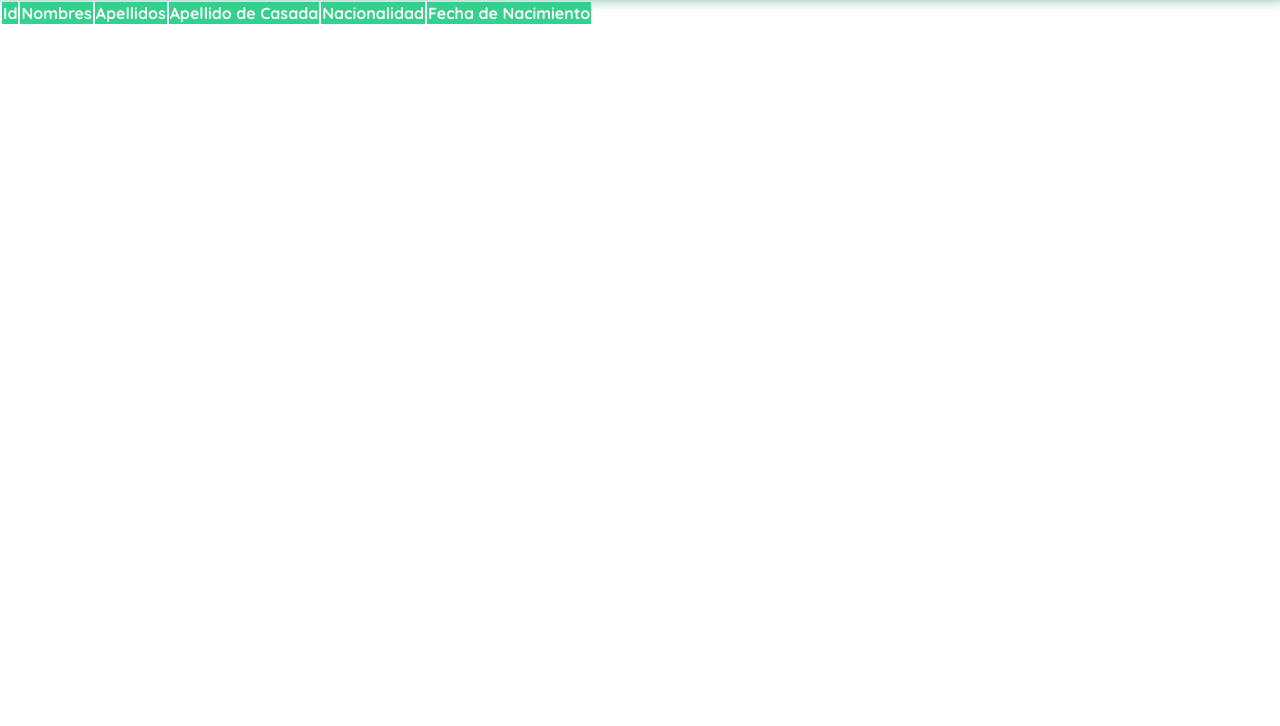
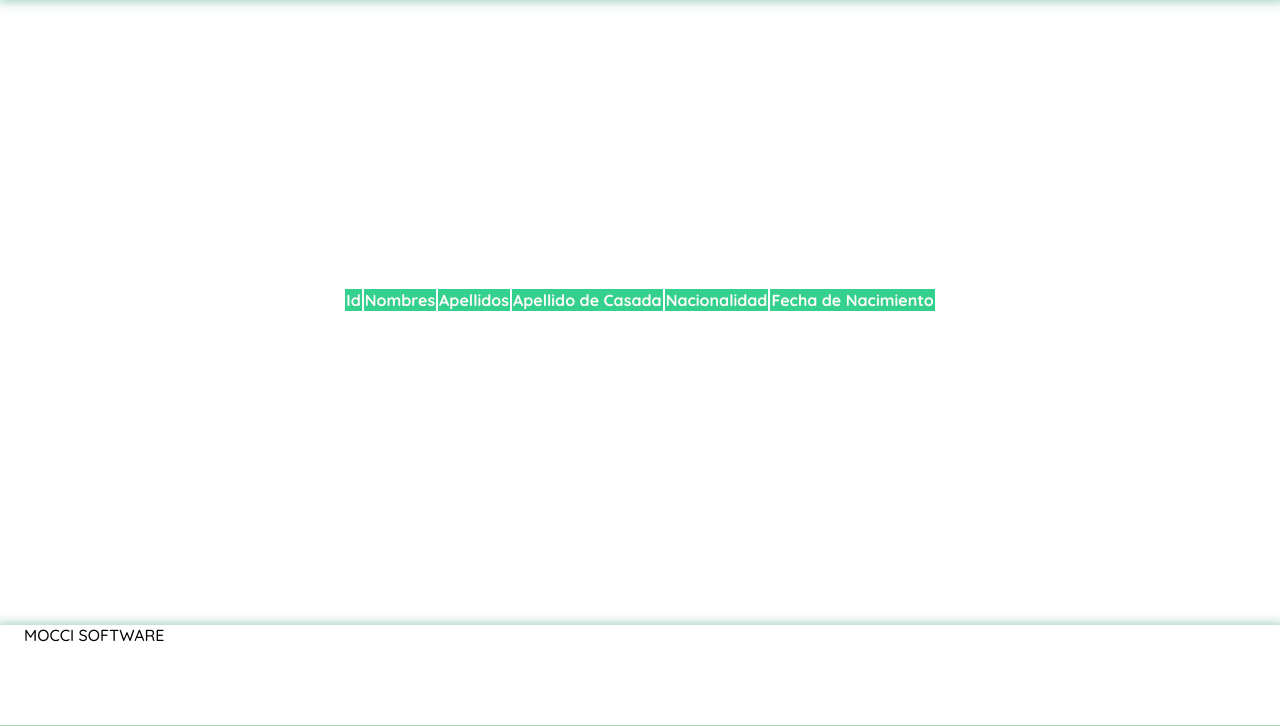
Before and after one commit to ML19017/MOCCISoftware_Producto_SGA, a Django app: page /sistema_gestor_asociados/desktop in a window 1280 px wide. Shown: the part 81-807 px from the top of the page. Before the commit the page ends 105 px from the top, so only its background shows below. Run offline with Django 3.2, Linux system fonts and the light colour scheme; lists and menus that the app fills with data are empty.

Commit message:
Actualización: Templates y estilos
Supongo que no hay de otra, se implementan cambios de estilos y se agrega ajusta el footer.

```diff
--- a/sistema_gestor_asociados/static/css/estiloTemplates.css
+++ b/sistema_gestor_asociados/static/css/estiloTemplates.css
@@ -27,8 +27,8 @@
 body {
   margin: 0;
   font-family: 'Quicksand', sans-serif;
+}
 
-  }
 nav {
   display: flex;
   justify-content: space-between;
@@ -39,18 +39,32 @@
   -moz-box-shadow: 1px -4px 12px 4px rgba(49,148,124,0.58);
 }
 
+footer {
+  display: flow-root;
+  height: 100px;
+  margin-top: 25px;
+  justify-content: space-between;
+  padding: 0 24px;
+  border-bottom: 1px solid var(--hospital-green);
+  box-shadow: 1px 4px 12px 4px rgba(49,148,124,0.58);
+  -webkit-box-shadow: 1px 4px 12px 4px rgba(49,148,124,0.58);
+  -moz-box-shadow: 1px 4px 12px 4px rgba(49,148,124,0.58);
+}
+
 thead {
   padding: 17px;
   border-color: rgb(209, 209, 209);
   color: rgb(255, 250, 250);
   background-color: rgb(51, 209, 141);
 }
+
 tbody {
     padding: 17px;
     text-align: center;
     background-color: rgb(240, 255, 247);
     border-color: rgb(209, 209, 209);
 }
+
 caption {
     caption-side: bottom;
     text-align: left;
@@ -69,8 +83,7 @@
   width: 70px;
   height: 70px;
 }
-  .navbar-left ul,
-    .navbar-right ul {
+.navbar-left ul, .navbar-right ul {
   list-style: none;
   padding: 10px;
   margin: 0;
@@ -78,33 +91,38 @@
   align-items: center;
   height: 60px;
 }
+
 .navbar-left {
   display: flex;
 }
+
 .navbar-left ul {
   margin-left: 20px;
 }
-    .navbar-left ul li a,
-    .navbar-right ul li a {
+
+.navbar-left ul li a, .navbar-right ul li a {
   text-decoration: none;
   color: var(--black);
   border: 1px solid var(--white);
   padding: 8px;
   border-radius: 8px;
 }
-    .navbar-left ul li a:hover,
-    .navbar-right ul li a:hover {
+
+.navbar-left ul li a:hover, .navbar-right ul li a:hover {
   border: 1px solid var(--hospital-green);
   color: var(--vert);
 }
+
 .navbar-email {
   color: var(--black);
   font-size: var(--sm);
   margin-right: 12px;
 }
+
 .navbar-shopping-cart {
   position: relative;
 }
+
 .navbar-shopping-cart div {
   width: 16px;
   height: 16px;
@@ -119,6 +137,7 @@
   justify-content: center;
   align-items: center;
 }
+
 @media (max-width: 640px) {
   .menu {
     display: block;
@@ -130,6 +149,7 @@
     display: none;
   }
 }
+
 .cards-container {
   display: grid;
   grid-template-columns: repeat(auto-fill, 240px);
@@ -139,41 +159,49 @@
   margin-left: 200px;
   margin-right: 200px;
 }
+
 .product-card {
   cursor: pointer;
   width: 240px;
 }
+
 .product-card img {
   width: 240px;
   height: 240px;
   border-radius: 20px;
   object-fit: cover;
 }
+
 .product-info {
   display: flex;
   justify-content: space-between;
   align-items: center;
   margin-top: 24px;
 }
+
 .product-info figure {
   margin: 0;
 }
+
 .product-info figure img {
   width: 35px;
   height: 35px;
 }
+
 .product-info div p:nth-child(1) {
   font-weight: bold;
   font-size: var(--md);
   margin-top: 0;
   margin-bottom: 4px;
 }
+
 .product-info div p:nth-child(2) {
   font-size: var(--sm);
   margin-top: 0;
   margin-bottom: 0;
   color: var(--black);
 }
+
 @media (max-width: 640px) {
   .cards-container {
     grid-template-columns: repeat(auto-fill, 140px);
@@ -205,11 +233,10 @@
 }
 
 .boton:hover{
-
   background:black;
   color:white;
+}
 
-      }
 .input {
   background-color: var(--text-input-field);
   border: none;
@@ -219,18 +246,21 @@
   padding: 6px;
   margin-bottom: 12px;
   }
+
 .form {
   display: flex;
   flex-direction: column;
 }
 .comun {
   width: 100%;
-            height: 100vh;
+  min-height: calc(100vh - 200px);
+  max-height: calc(100vh - 200px);
+  overflow-y: scroll;
+  overflow-x: hidden;
   display: grid;
   place-items: center;
+}
 
-
-          }
 .primary-button {
   background-color: var(--hospital-green);
   border-radius: 8px;
@@ -243,23 +273,26 @@
   height: 50px;
   margin: 2px 2px 10px 2px;
 }
+
 .label {
   font-size: var(--md);
   font-weight: bold;
   margin-bottom: 10px;
 }
+
 .form-container {
   display: grid;
   grid-template-rows: auto 1fr auto;
   width: 400px;
+}
 
-          }
 .imagen {
   width: 150px;
   margin-bottom: 48px;
   justify-self: center;
   display: none;
 }
+
 .labelTitulo {
   font-size: var(--xlg);
   font-weight: bold;
--- a/sistema_gestor_asociados/templates/actividad_economica.html
+++ b/sistema_gestor_asociados/templates/actividad_economica.html
@@ -30,5 +30,6 @@
         </form>
       </div>
     </div>
+    {% include "footer.html" %}
   </body>
 </html>
--- a/sistema_gestor_asociados/templates/anexo_documentacion.html
+++ b/sistema_gestor_asociados/templates/anexo_documentacion.html
@@ -37,5 +37,6 @@
         </form>
       </div>
     </div>
+    {% include "footer.html" %}
   </body>
 </html>
--- a/sistema_gestor_asociados/templates/beneficiarios.html
+++ b/sistema_gestor_asociados/templates/beneficiarios.html
@@ -59,5 +59,6 @@
           </form>
         </div>
       </div>
+    {% include "footer.html" %}
   </body>
 </html>
--- a/sistema_gestor_asociados/templates/datos_conyuge.html
+++ b/sistema_gestor_asociados/templates/datos_conyuge.html
@@ -102,5 +102,6 @@
                 </form>
             </div>
         </div>
+        {% include "footer.html" %}
     </body>
 </html>
--- a/sistema_gestor_asociados/templates/datos_personales.html
+++ b/sistema_gestor_asociados/templates/datos_personales.html
@@ -139,5 +139,6 @@
                 </form>
             </div>
         </div>
+        {% include "footer.html" %}
     </body>
 </html>
--- a/sistema_gestor_asociados/templates/domicilio.html
+++ b/sistema_gestor_asociados/templates/domicilio.html
@@ -6,7 +6,7 @@
   </head>
   <body>
     <div class="comun">
-    <div class="form-container">
+      <div class="form-container">
         <form class="form" action="/sistema_gestor_asociados/ingresar_solicitud" method="post">
           <!-- @ID && @PARAMS : patron / name-name
               #dirección
@@ -37,7 +37,9 @@
           </label>
             <input class="input" type="text" name="tiempoDeEstancia" id="tiempoDeEstancia" placeholder="Tiempo de instancia" pattern="[a-zA-ZñÑáéíóúÁÉÍÓÚ\s]+" minlength="5" maxlength="32" required>
           <input  type="submit" value="Enviar" class="primary-button">
+        </form>
       </div>
     </div>
+    {% include "footer.html" %}
   </body>
 </html>
--- /dev/null
+++ b/sistema_gestor_asociados/templates/footer.html
@@ -0,0 +1,12 @@
+<!DOCTYPE html>
+<html>
+	<head>
+	<style>
+	</style>
+	</head>
+	<body>
+		<footer>
+			MOCCI SOFTWARE
+		</footer>
+	</body>
+</html>
--- a/sistema_gestor_asociados/templates/index.html
+++ b/sistema_gestor_asociados/templates/index.html
@@ -5,16 +5,18 @@
     {% include "nav.html" %}
   </head>
   <body>
-    <section class="main-container">
+    <div class="comun">
       <table>
         <thead>
             <tr><th>Id</th><th>Nombres</th><th>Apellidos</th><th>Apellido de Casada</th><th>Nacionalidad</th><th>Fecha de Nacimiento</th></tr>
         </thead>
         <tbody>
-          {% for solicitud in solicitante %}
+          <!-- {% for solicitud in solicitante %} -->
             <tr>1<td>Nombre</td><td>Apellidos</td><td>Appellido C</td><td>Nacionalidad</td><td>Fecha Nacimiento</td><tr>
-          {% endfor %}
+          <!-- {% endfor %} -->
         </tbody>
-    </section>
+      </table>
+    </div>
+    {% include "footer.html" %}
   </body>
 </html>
--- a/sistema_gestor_asociados/templates/ingresar_solicitud.html
+++ b/sistema_gestor_asociados/templates/ingresar_solicitud.html
@@ -96,5 +96,6 @@
             </div>
             <a href="" class="boton">Generar Documentación</a>
         </section>
+        {% include "footer.html" %}
     </body>
 </html>
--- a/sistema_gestor_asociados/templates/referencias.html
+++ b/sistema_gestor_asociados/templates/referencias.html
@@ -38,5 +38,6 @@
         </form>
       </div>
     </div>
+    {% include "footer.html" %}
   </body>
 </html>
```
Lines whose indentation alone changed are shown as unchanged.
